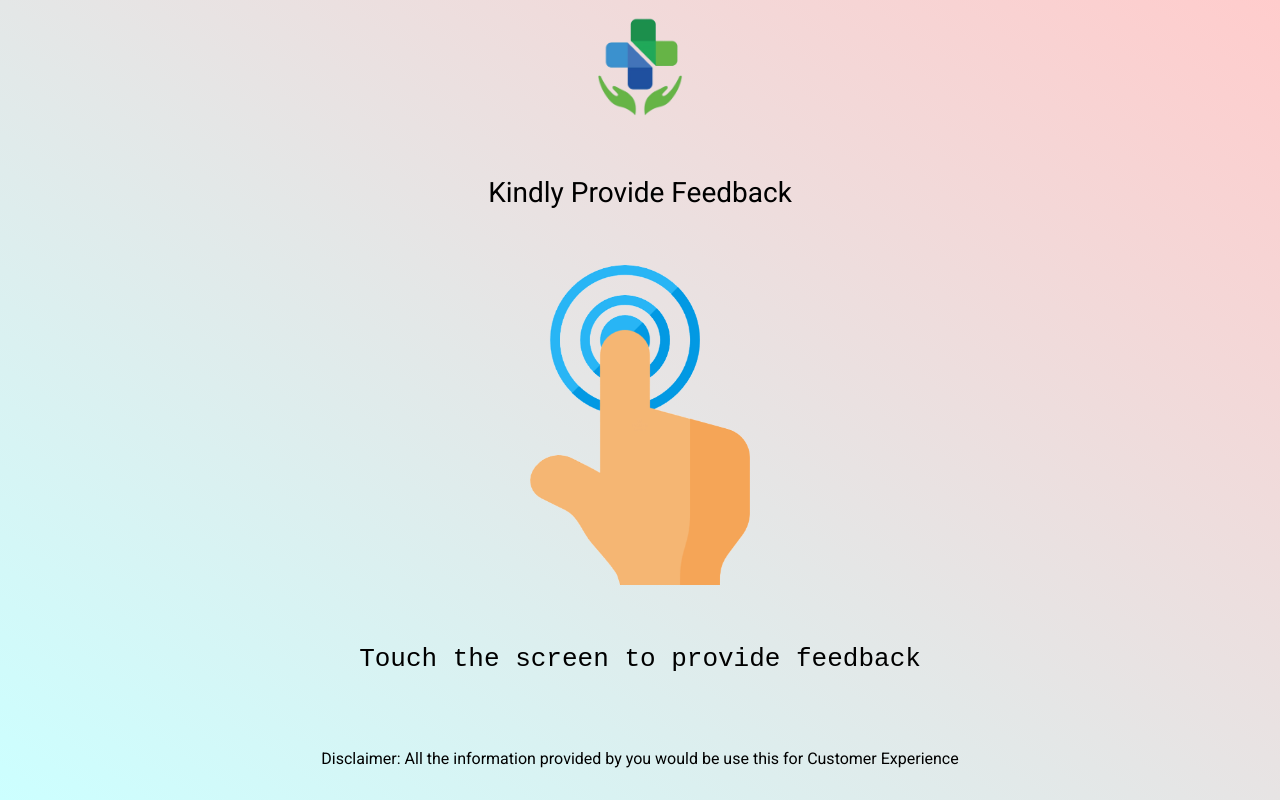
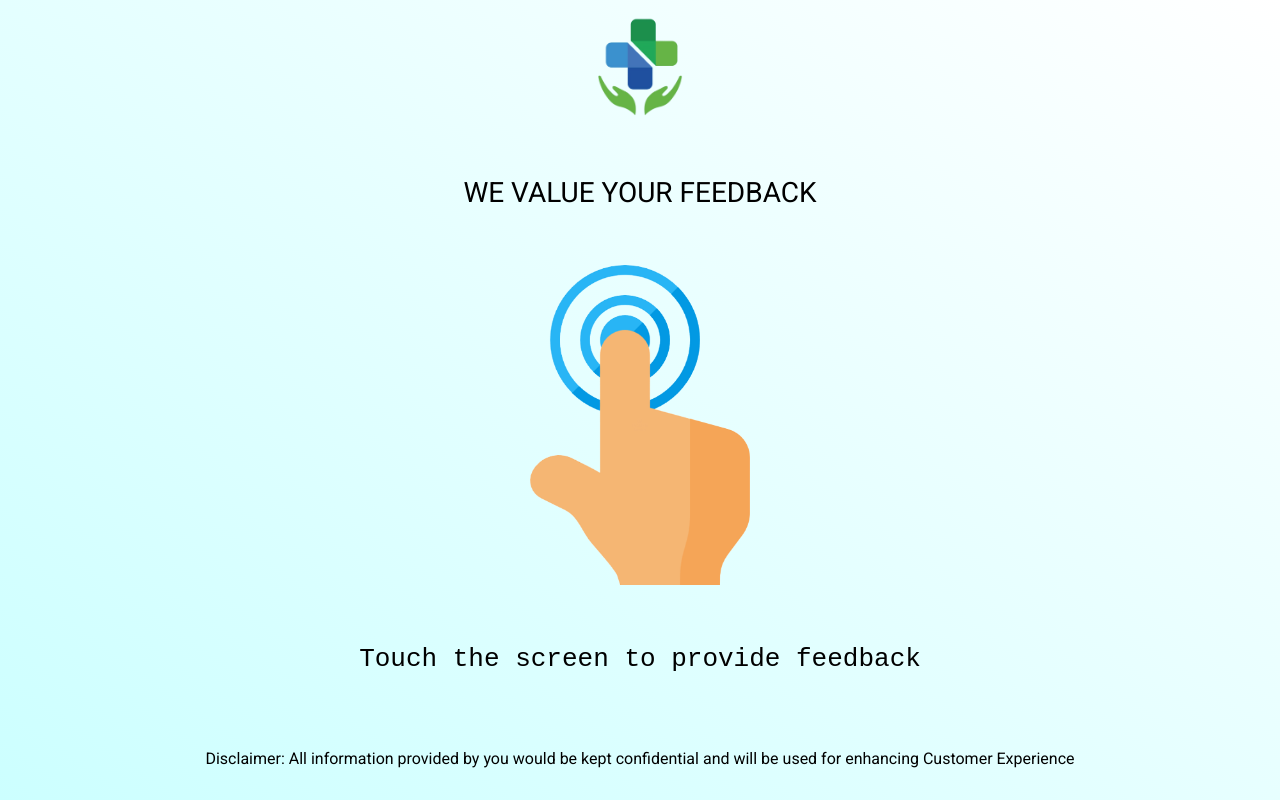
Before and after one commit to Angad-Godara/Zorg-Health, a React (Create React App) app: page / in a window 1280 px wide. Built offline with nearby package versions, Linux system fonts and the light colour scheme; a web font is replaced by a local one.

Commit message:
background and text change

```diff
--- a/src/App.css
+++ b/src/App.css
@@ -1,5 +1,5 @@
+/* Google Fonts */
 @import url('https://fonts.googleapis.com/css2?family=Syne+Mono&display=swap');
-
 @import url('https://fonts.googleapis.com/css2?family=Roboto:wght@100;400&display=swap');
 
 .App {
@@ -15,7 +15,7 @@
 }
 
 .App-header {
-  background: linear-gradient(35deg, #ccffff, #ffcccc);
+  background: linear-gradient(35deg, #ccffff, #ffffff);
   min-height: 100vh;
   display: flex;
   flex-direction: column;
@@ -29,6 +29,7 @@ h2{
   font-weight: 400;
   font-size: 28px;
   color: black;
+  text-transform: uppercase;
 }
 
 .normal{
--- a/src/App.js
+++ b/src/App.js
@@ -53,10 +53,10 @@ class App extends Component {
           <Link to='/feedback' style={{ textDecoration: 'none' }}>
       <header className="App-header">
         <img src={logo} className="App-logo1" alt="logo" />
-        <h2>Kindly Provide Feedback</h2>
+        <h2>We value your feedback</h2>
         <img src={hand_touch} className="App-logo2" alt="logo" />
         <p className='normal'>Touch the screen to provide feedback</p>
-        <p className='nor'>Disclaimer: All the information provided by you would be use this for Customer Experience</p>
+        <p className='nor'>Disclaimer: All information provided by you would be kept confidential and will be used for enhancing Customer Experience</p>
       </header> </Link>}/>
       <Route path='/feedback' element={<Feedback onEventChange ={this.onRatingChange}/>}/>
       <Route path='/contact' element={<Contact sendIt={this.sendIt} onNumberChange = {this.onNumberChange} mob_no={this.state.mob_no}/>}/>
--- a/src/Contact.css
+++ b/src/Contact.css
@@ -6,7 +6,7 @@
     font-size: 100px;
     letter-spacing: 4px;
     word-spacing: 4px;
-    background: linear-gradient(35deg, #ccffff, #ffcccc);
+    background: linear-gradient(35deg, #ccffff, #ffffff);
 }
 
 .contactnum{
--- a/src/Thanks.css
+++ b/src/Thanks.css
@@ -8,7 +8,7 @@
     align-items: center;
     font-size: 100px;
     color: black;
-    background: linear-gradient(35deg, #ccffff, #ffcccc);
+    background: linear-gradient(35deg, #ccffff, #ffffff);
 }
 
 h3{
--- a/src/feedback.css
+++ b/src/feedback.css
@@ -1,5 +1,5 @@
 .feedback{
-    background: linear-gradient(35deg, #ccffff, #ffcccc);
+    background: linear-gradient(35deg, #ccffff, #ffffff);
     min-width: 100vw;
   min-height: 100vh;
   display: flex;
```
Also changed, not shown: package.json (+12 -1 lines), 1 other file (tests, documents, lock files or other folders).
